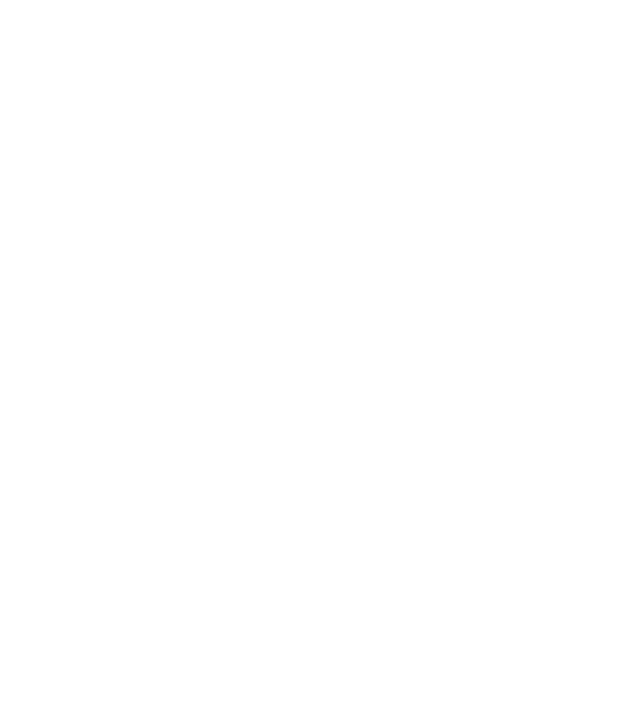
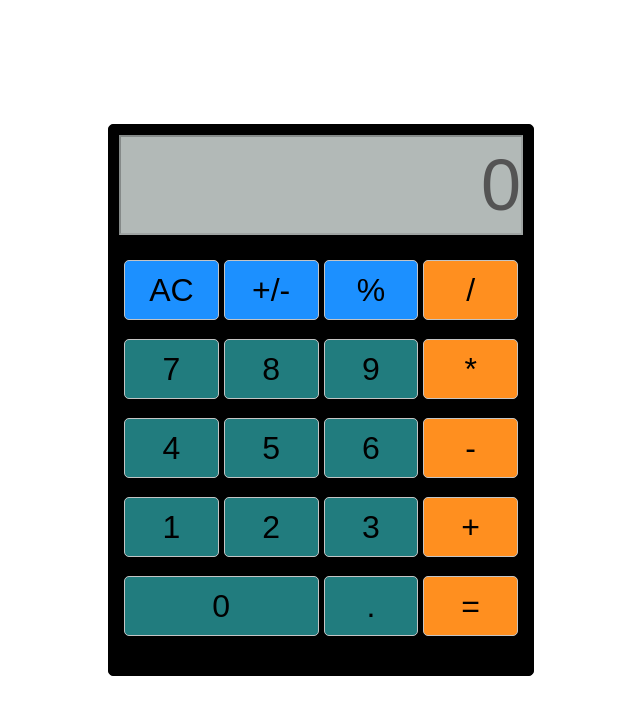
Before and after one commit to HIROS-DEV/Calculator, a plain HTML site: page index.html in a window 1280 px wide. Shown: the whole page, without its empty margins (319-959 px from the left). Drawn offline with Linux system fonts and the light colour scheme.

Commit message:
create calculator in html  using grid css

```diff
--- a/index.html
+++ b/index.html
@@ -1,13 +1,38 @@
 <!DOCTYPE html>
 <html lang="en">
 	<head>
-    <meta charset="UTF-8">
-    <meta http-equiv="X-UA-Compatible" content="IE=edge">
-    <meta name="viewport" content="width= , initial-scale=1.0">
-    <link rel="stylesheet" href="style.css">
+		<meta charset="UTF-8" />
+		<meta http-equiv="X-UA-Compatible" content="IE=edge" />
+		<meta name="viewport" content="width= , initial-scale=1.0" />
+		<link rel="stylesheet" href="style.css" />
 		<title>Calculator</title>
 	</head>
 	<body>
+		<div class="calculator">
+			<input class="calculator-screen" type="text" disabled value="0" />
+
+			<div class="calculator-keys">
+				<button value="ac" class="blue-button">AC</button>
+				<button value="+" class="blue-button">+/-</button>
+				<button value="%" class="blue-button">%</button>
+				<button value="/" class="orange-button">/</button>
+				<button value="7">7</button>
+				<button value="8">8</button>
+				<button value="9">9</button>
+				<button value="*" class="orange-button">*</button>
+				<button value="4">4</button>
+				<button value="5">5</button>
+				<button value="6">6</button>
+				<button value="-" class="orange-button">-</button>
+				<button value="1">1</button>
+				<button value="2">2</button>
+				<button value="3">3</button>
+				<button value="+" class="orange-button">+</button>
+				<button value="0" class="zero-button">0</button>
+				<button value=".">.</button>
+				<button value="=" class="orange-button">=</button>
+			</div>
+		</div>
 		<script src="script.js"></script>
 	</body>
 </html>
--- a/style.css
+++ b/style.css
@@ -0,0 +1,190 @@
+/*********** Reset CSS ***********/
+html,
+body,
+div,
+span,
+applet,
+object,
+iframe,
+h1,
+h2,
+h3,
+h4,
+h5,
+h6,
+p,
+blockquote,
+pre,
+a,
+abbr,
+acronym,
+address,
+big,
+cite,
+code,
+del,
+dfn,
+em,
+img,
+ins,
+kbd,
+q,
+s,
+samp,
+small,
+strike,
+strong,
+sub,
+sup,
+tt,
+var,
+b,
+u,
+i,
+center,
+dl,
+dt,
+dd,
+ol,
+ul,
+li,
+fieldset,
+form,
+label,
+legend,
+table,
+caption,
+tbody,
+tfoot,
+thead,
+tr,
+th,
+td,
+article,
+aside,
+canvas,
+details,
+embed,
+figure,
+figcaption,
+footer,
+header,
+hgroup,
+menu,
+nav,
+output,
+ruby,
+section,
+summary,
+time,
+mark,
+audio,
+video {
+	margin: 0;
+	padding: 0;
+	border: 0;
+	font-size: 100%;
+	font: inherit;
+	vertical-align: baseline;
+}
+/* HTML5 display-role reset for older browsers */
+article,
+aside,
+details,
+figcaption,
+figure,
+footer,
+header,
+hgroup,
+menu,
+nav,
+section {
+	display: block;
+}
+body {
+	line-height: 1;
+}
+ol,
+ul {
+	list-style: none;
+}
+blockquote,
+q {
+	quotes: none;
+}
+blockquote:before,
+blockquote:after,
+q:before,
+q:after {
+	content: '';
+	content: none;
+}
+table {
+	border-collapse: collapse;
+	border-spacing: 0;
+}
+
+/********* Reset CSS End *********/
+
+/***** Project CSS from here *****/
+*,
+*::before,
+*::after {
+	padding: 0;
+	margin: 0;
+	box-sizing: border-box;
+}
+
+.calculator {
+	position: absolute;
+	top: 50%;
+	left: 50%;
+	transform: translate(-50%, -50%);
+	border: 1px solid black;
+	border-radius: 5px;
+	width: 426px;
+	min-height: 552px;
+	padding: 10px;
+	background-color: #000000;
+}
+
+.calculator-screen {
+	width: 100%;
+	height: 100px;
+	background-color: #b2b9b7;
+	display: flex;
+	font-size: 4.5rem;
+	text-align: end;
+}
+
+.calculator-keys {
+	display: grid;
+	margin-top: 20px;
+	height: 400px;
+	grid-template-columns: repeat(4, 1fr);
+	gap: 5px;
+	padding: 5px;
+	background-color: #000000;
+}
+
+button {
+	height: 60px;
+	border-radius: 5px;
+	border: 1px solid #c4c4c4;
+	font-size: 2rem;
+	background-color: #217c7e;
+	cursor: pointer;
+}
+
+.blue-button {
+	background-color: #1c90ff;
+}
+
+.orange-button {
+	background-color: #ff8f1f;
+}
+
+.zero-button {
+	grid-column-start: 1;
+	grid-column-end: 3;
+}
```
Lines whose indentation alone changed are shown as unchanged.
